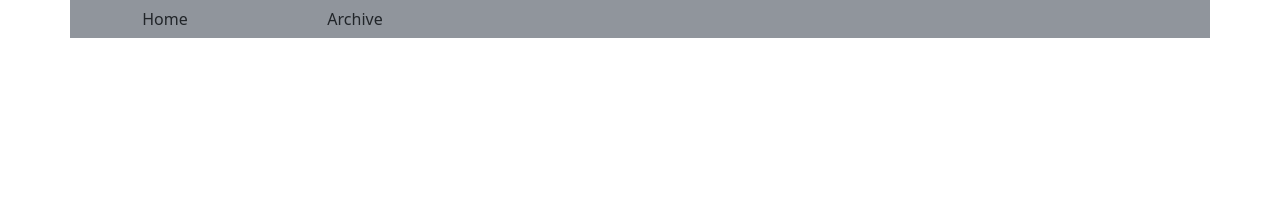
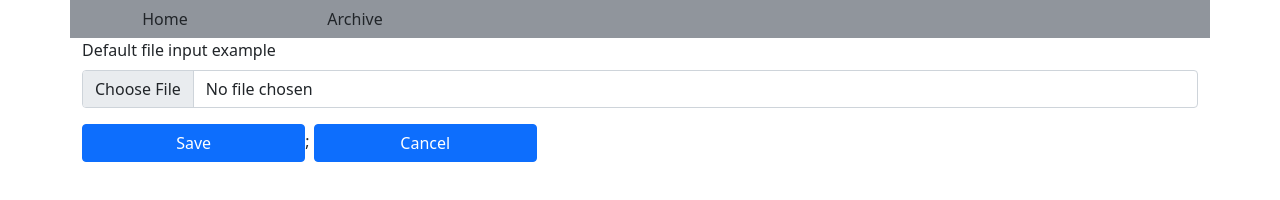
Before and after one commit to clarkc0de/web_dev_final, a website: page public/create_new.html in a window 1280 px wide. Drawn offline with nearby package versions, Linux system fonts and the light colour scheme; a web font is replaced by a local one.

Commit message:
added form to handle entering new CSV, db_initializer started

```diff
--- a/public/create_new.html
+++ b/public/create_new.html
@@ -29,11 +29,29 @@
     <script src="js/create_new.js" defer></script>
 </head>
 <body>
+
+
 <section class="container">
     <div id="navbar" class="row">
         <button class="col-lg-2 btn" onclick="home()"> Home</button>
         <button class="col-lg-2 btn" onclick="viewArchive()"> Archive</button>
     </div>
 </section>
+
+<section class="container">
+    <form action="/" method="post">
+
+        <div class="mb-3">
+            <label for="formFile" class="form-label">Default file input example</label>
+            <input class="form-control" type="file" id="formFile" accept=".csv">
+        </div>
+
+        <div class="mb-3">
+            <button type="submit" class="btn btn-primary" style="width: 20%">Save</button>;
+            <button type="button" class="btn btn-primary" style="width: 20%" onclick="onCancel()">Cancel</button>
+        </div>
+    </form>
+</section>
+
 </body>
 </html>
--- a/public/js/create_new.js
+++ b/public/js/create_new.js
@@ -9,3 +9,7 @@ function home(){
 function viewArchive(){
     location.href = '/archive';
 }
+
+function onCancel(){
+    home()
+}
--- a/server.js
+++ b/server.js
@@ -30,3 +30,8 @@ app.get('/create_new', function (req, res) {
 app.get('/export_and_save', function (req, res) {
     res.sendFile(__dirname + "/public/export_and_save.html");
 })
+
+
+app.post('/', function(req, res) {
+    res.redirect('/');
+})
```
Also changed, not shown: db_initializer.js (+8 -0 lines).
